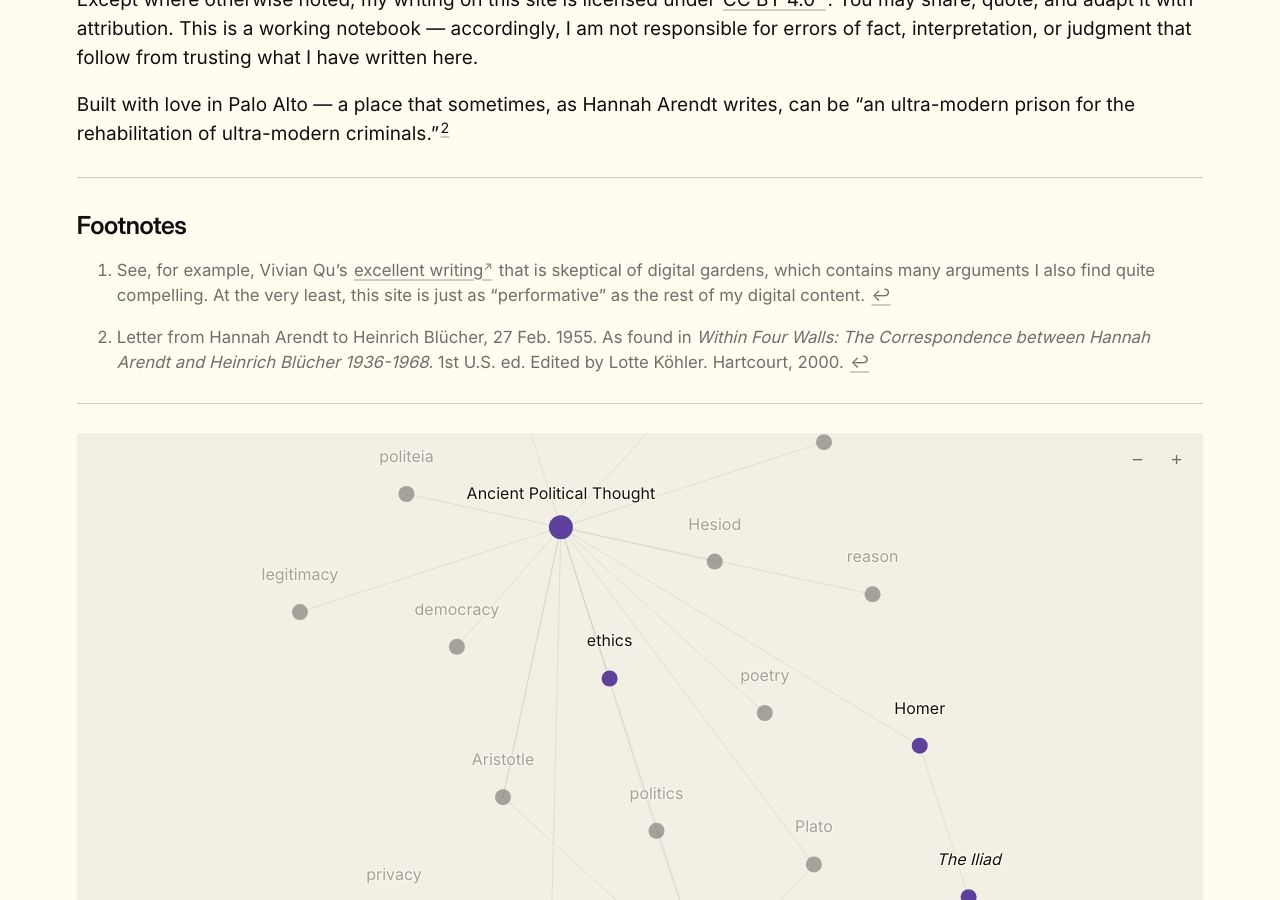
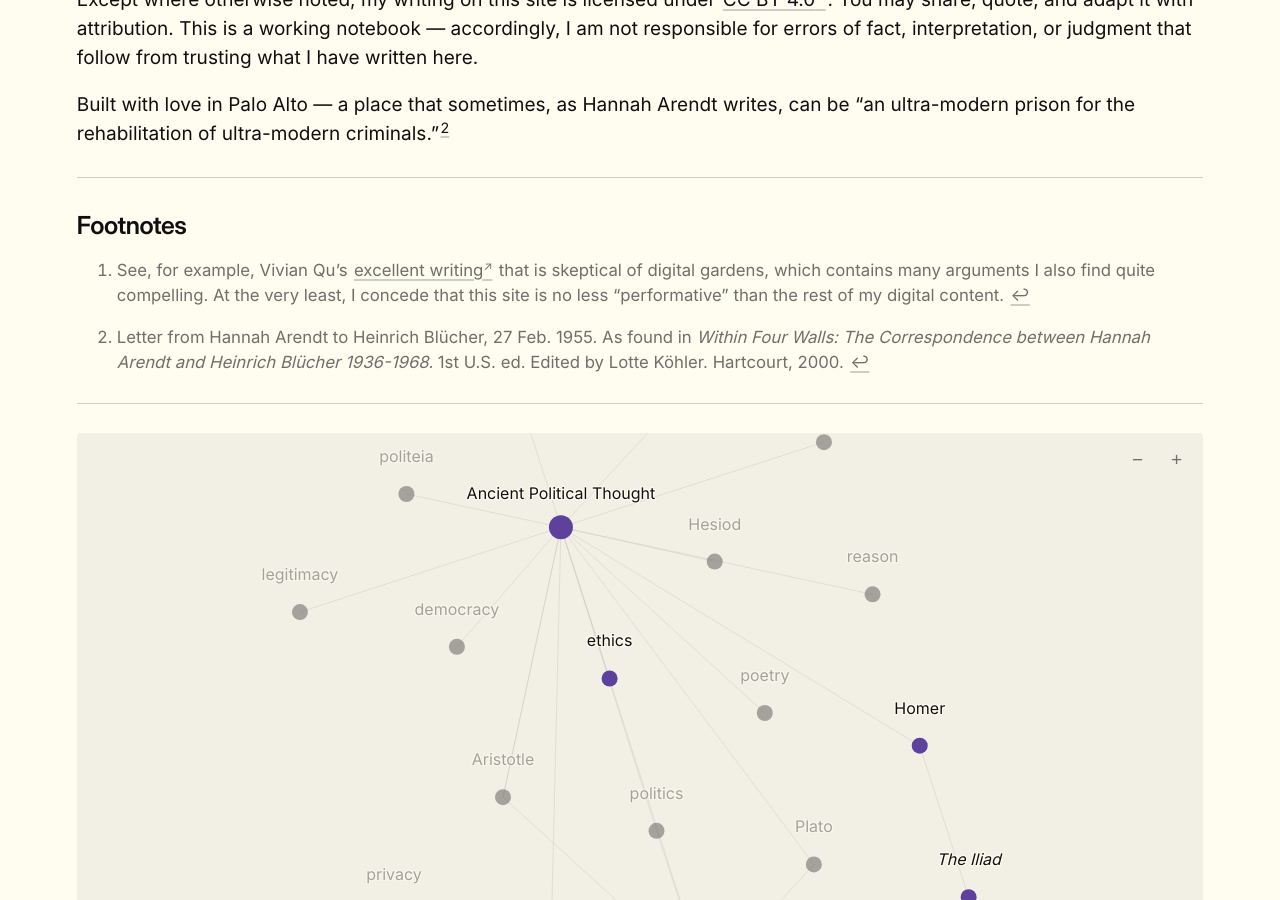
Before and after one commit to andyzwang/notes, a Jekyll site: the page built from _pages/about.md, in a window 1280 px wide and 900 px high, scrolled down 1136 px. Built offline with Jekyll 4.4.1, drawn with Linux system fonts in a browser that asks for light colours.

Commit message:
performativity

```diff
--- a/_pages/about.md
+++ b/_pages/about.md
@@ -38,5 +38,5 @@ Built with love in Palo Alto — a place that sometimes, as Hannah Arendt writes
 
 ## Footnotes
 
-[^1]: See, for example, Vivian Qu's [excellent writing](https://vivqu.com/blog/2020/10/18/digital-gardens/) that is skeptical of digital gardens, which contains many arguments I also find quite compelling. At the very least, this site is just as "performative" as the rest of my digital content.
+[^1]: See, for example, Vivian Qu's [excellent writing](https://vivqu.com/blog/2020/10/18/digital-gardens/) that is skeptical of digital gardens, which contains many arguments I also find quite compelling. At the very least, I concede that this site is no less "performative" than the rest of my digital content.
 [^2]: Letter from Hannah Arendt to Heinrich Blücher, 27 Feb. 1955. As found in *Within Four Walls: The Correspondence between Hannah Arendt and Heinrich Blücher 1936-1968.* 1st U.S. ed. Edited by Lotte Köhler. Hartcourt, 2000.
```
